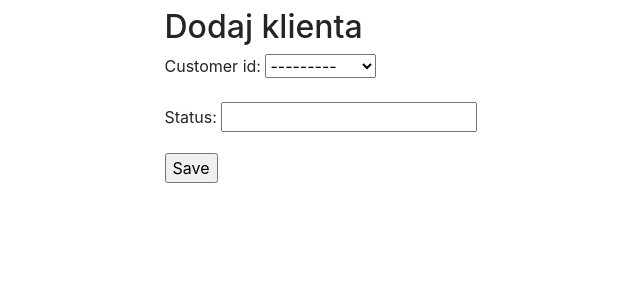
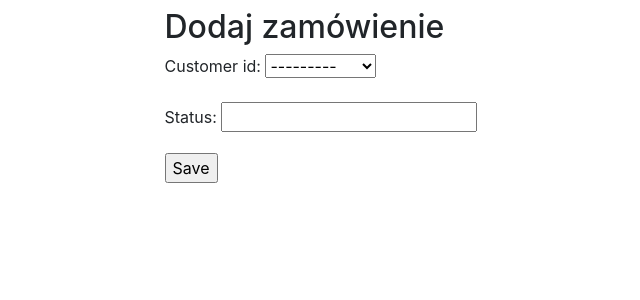
Before and after one commit to KamilKulerz/order_management, a Django app: page /add_orders/ in a window 1280 px wide. Shown: the part 56-356 px from the top of the page, without its empty margins (163-803 px from the left). Run offline with Django 3.2, Linux system fonts and the light colour scheme; data comes from the database, SQL or seed files in the repository; some libraries are stand-ins or nearby versions.

Commit message:
change name

```diff
--- a/orders_app/templates/orders_app/order_form.html
+++ b/orders_app/templates/orders_app/order_form.html
@@ -1,7 +1,7 @@
 {% extends "base.html" %}
 
 {% block content %}
-    <h2>Dodaj klienta</h2>
+    <h2>Dodaj zamówienie</h2>
     <form method="post">{% csrf_token %}
         {{ form.as_p }}
         <input type="submit" value="Save">
```
